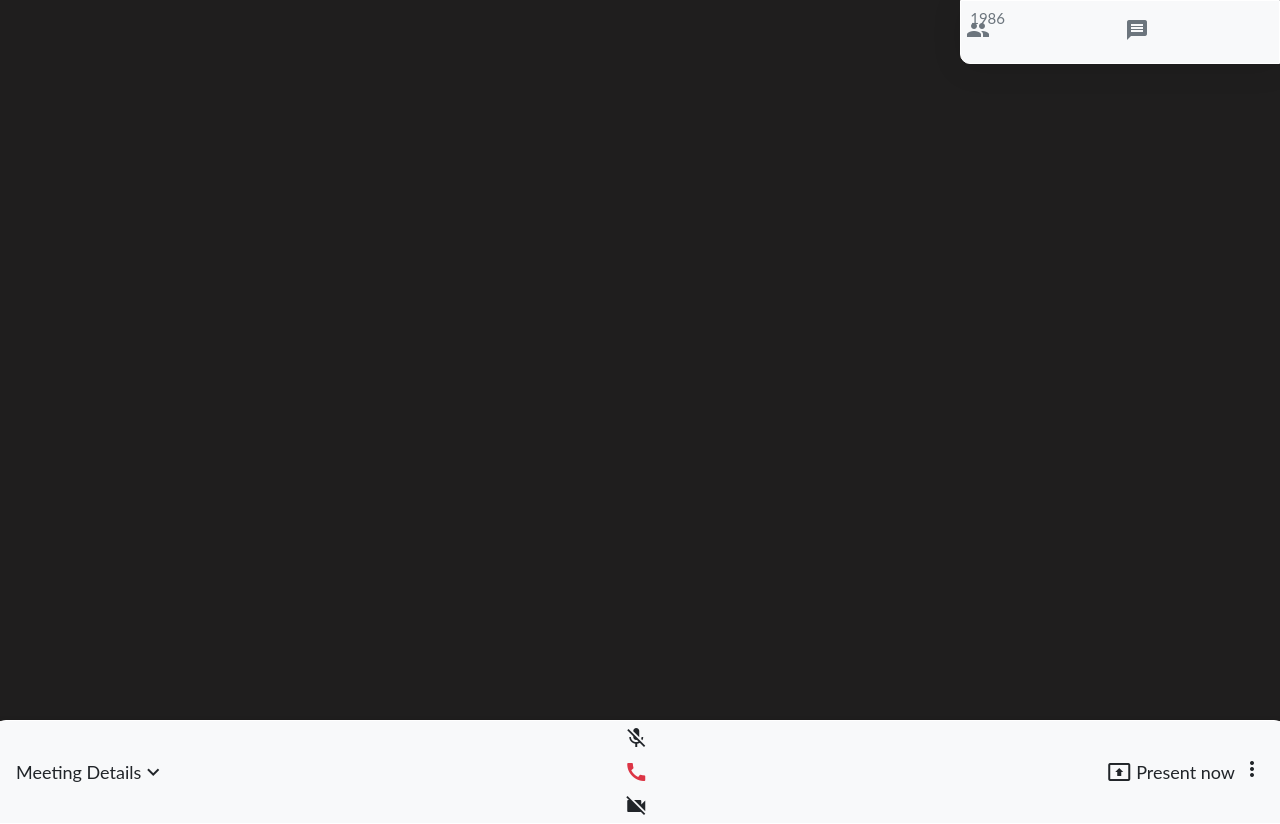
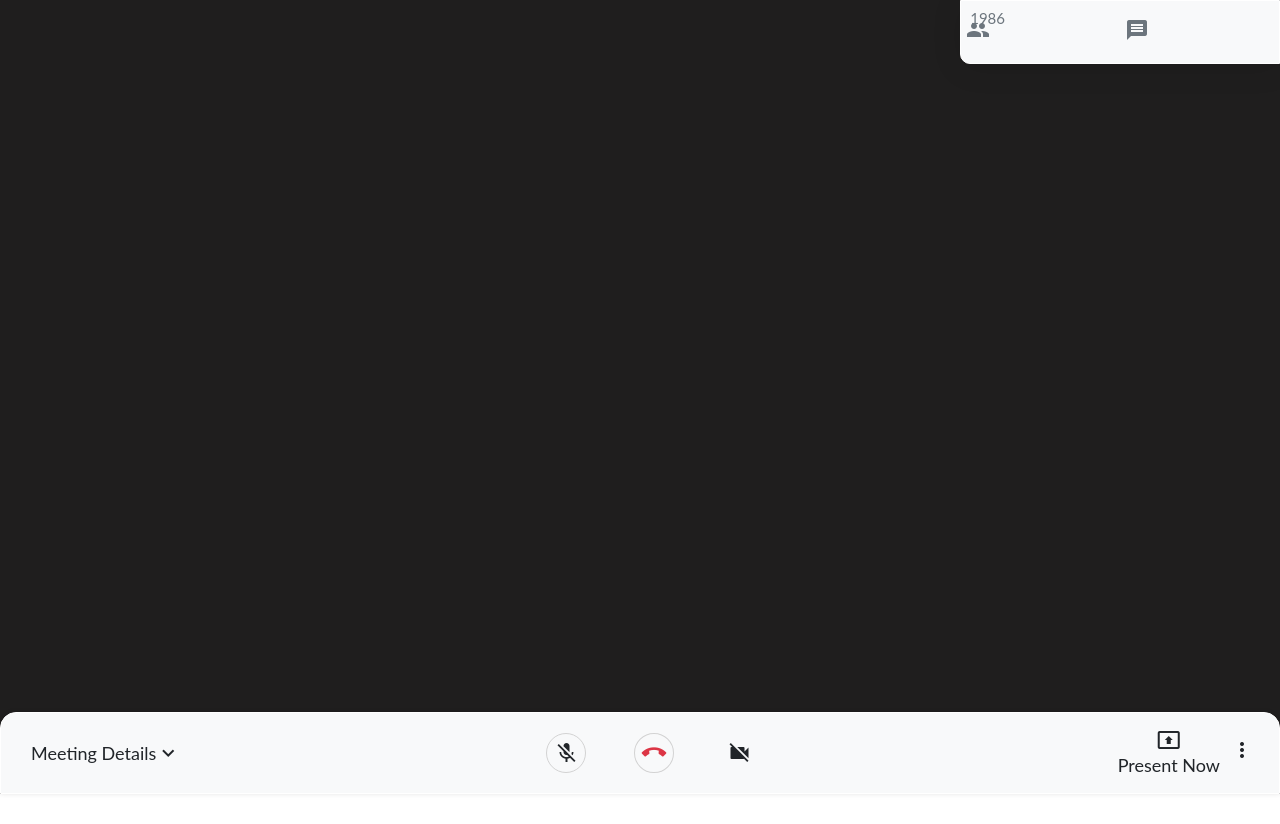
Before and after one commit to Solomon-Danso/Advance-Video-Chat-App, a website: page index.html in a window 1280 px wide. After the commit the page ends 800 px from the top, so only its background shows below. Drawn offline with Linux system fonts and the light colour scheme.

Commit message:
UI Setup completed, Javascript next

```diff
--- a/index.html
+++ b/index.html
@@ -87,7 +87,7 @@
             </div>
             </div>
 
-            <div class="bottom-middle">
+            <div class="bottom-middle d-flex gap-5 justify-content-between align-items-center" style="height:10vh">
 
                 <div class="mic-toggle-wrap action-icon-style display-center mr-2 cursor-pointer" id="miceMuteUnmute">
                     <span class="material-icons">mic_off</span>
@@ -105,10 +105,11 @@
 
             <div class="bottom-right d-flex justify-content-center align-items-center mr-3" style="height:10vh">
 
-                <div class="present-now-wrap d-flex justify-content-center flex-column align-items-center mr-5 cursor-pointer">
+                <div class="present-now-wrap d-flex justify-content-center flex-column align-items-center cursor-pointer">
                     <span class="material-icons">present_to_all</span>
+                    <div>Present Now</div>
                 </div>
-                <div>Present now</div>
+
 
                 <div class="option-wrap cursor-pointer display-center" style="height: 10vh; position: relative;">
                 <div class="option-icon">
--- a/public/Assets/css/style.css
+++ b/public/Assets/css/style.css
@@ -82,7 +82,7 @@ textarea:focus, input:focus{
     background-color: rgb(31,30,30);
 }
 .g-top{
-    height: 90vh;
+    height: 89vh;
     position: relative;
 }
 .video-wrap{
@@ -151,9 +151,28 @@ border: 1px solid rgba(255, 255, 255, 1);
 border-top-left-radius: 16px;
 border-top-right-radius: 16px;
 
-margin: 0 -10px !important;
 padding: 0 20px;
 z-index: 2;
 
 
 }
+
+.action-icon-style{
+    font-size: 8px !important;
+    height: 40px;
+    width:40px;
+    border: 1px solid lightgray;
+    border-radius: 50%;
+}
+
+
+.bottom-left{
+  position: relative;
+  padding: 5px;
+
+}
+
+.end-call-wrap{
+    -ms-transform: rotate(135deg);
+    transform: rotate(135deg);
+}
```
